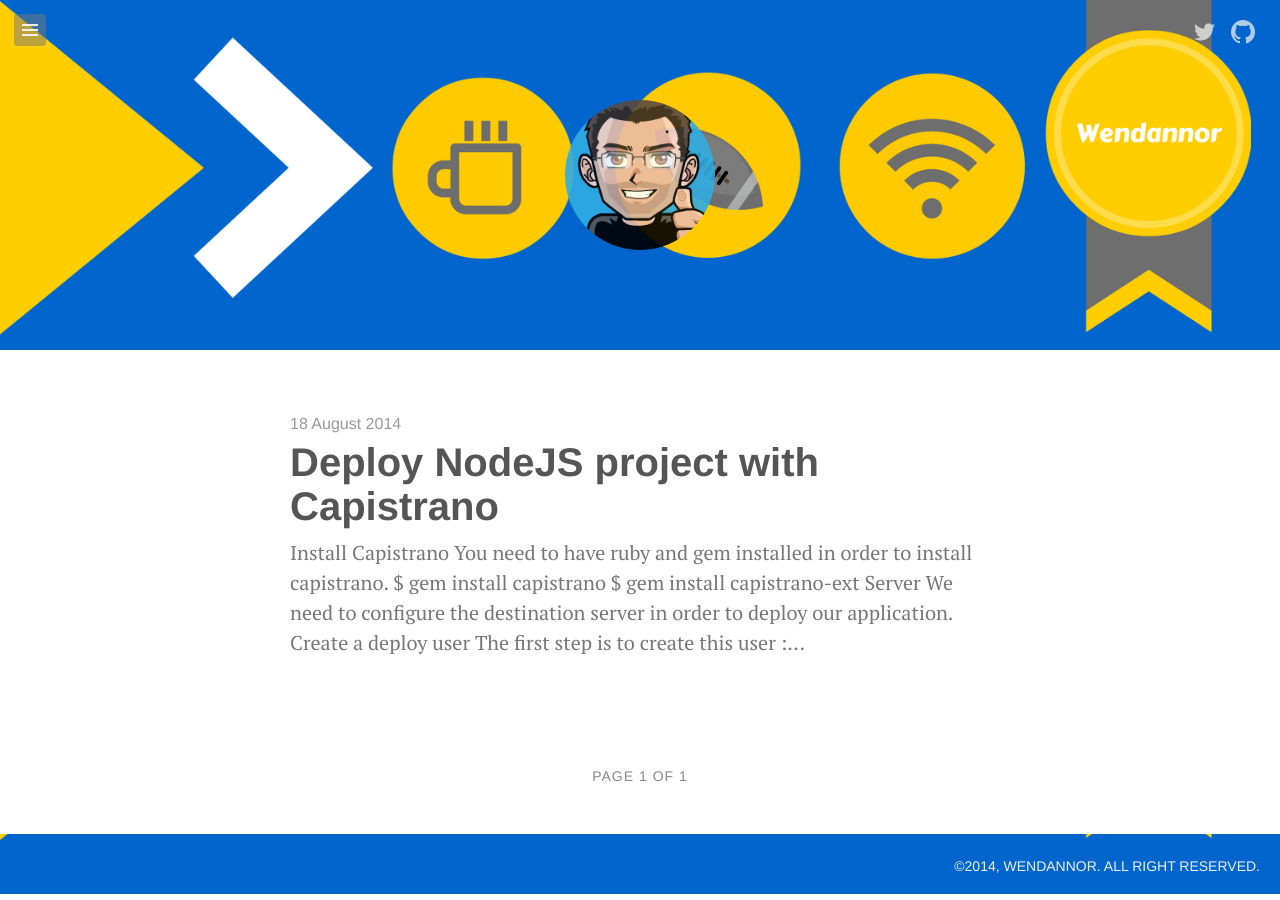
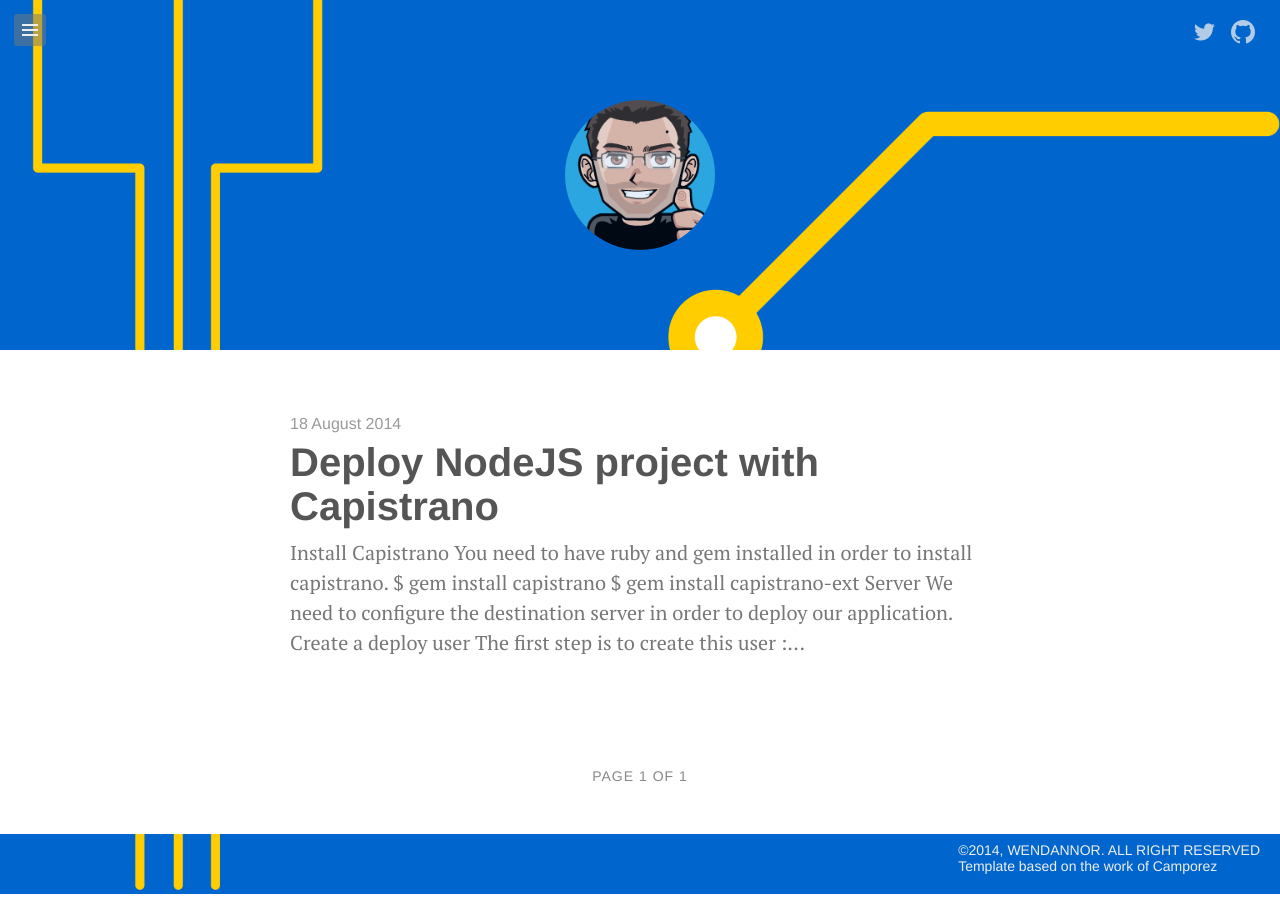
Before and after one commit to wendannor/wendannor.github.io, a Jekyll site: the page built from index.html, in a window 1280 px wide. Built offline with Jekyll 4.4.1, drawn with Linux system fonts in a browser that asks for light colours; Markdown is read by kramdown in place of the engine named in the settings; the list of posts is cut into pages by our own code.

Commit message:
New style + template author

```diff
--- a/_config.yml
+++ b/_config.yml
@@ -43,3 +43,6 @@ copyright:
   url:		https://twitter.com/wendannor
   type_title:	All right reserved
   type_url:	http://creativecommons.org/licenses/by-nc/2.5
+  template:
+    author: Camporez
+    url:    http://camporez.com
--- a/_layouts/page.html
+++ b/_layouts/page.html
@@ -17,5 +17,8 @@ layout: default
 	{{ content }}
 </div>
 <footer class="clean" style="background-image: url({{ site.cover }}); background-position: bottom; height: 60px;">
-	<p class="copyright">&copy;{{ site.time | date: "%Y" }}, <a href="{{ site.copyright.url }}" target="_blank">{{ site.copyright.author }}</a>. <a href="{{ site.copyright.type_url }}" target="_blank">{{ site.copyright.type_title }}</a>.</p>
+	<p class="copyright">&copy;{{ site.time | date: "%Y" }}, <a href="{{ site.copyright.url }}" target="_blank">{{ site.copyright.author }}</a>. <a href="{{ site.copyright.type_url }}" target="_blank">{{ site.copyright.type_title }}</a>.
+		<br/>
+	<span class="template">Template based on the work of <a href="{{site.copyright.template.url}}">{{site.copyright.template.author}}</a><span>
+	</p>
 </footer>
--- a/assets/css/default.css
+++ b/assets/css/default.css
@@ -446,6 +446,11 @@ pre code {
 	text-decoration: none;
 }
 
+span.template {
+text-decoration: none;
+text-transform: none;
+}
+
 #post-list {
 	font-family: "Helvetica Neue", Helvetica, Arial, sans-serif;
 	top: 50px;
--- a/index.html
+++ b/index.html
@@ -35,5 +35,7 @@ title: Home
 	{% endif %}
 </nav>
 <footer class="clean" style="background-image: url({{ site.cover }}); background-position: bottom; height: 60px;">
-	<p class="copyright">&copy;{{ site.time | date: "%Y" }}, <a href="{{ site.copyright.url }}" target="_blank">{{ site.copyright.author }}</a>. <a href="{{ site.copyright.type_url }}" target="_blank">{{ site.copyright.type_title }}</a>.</p>
+	<p class="copyright">&copy;{{ site.time | date: "%Y" }}, <a href="{{ site.copyright.url }}" target="_blank">{{ site.copyright.author }}</a>. <a href="{{ site.copyright.type_url }}" target="_blank">{{ site.copyright.type_title }}</a>
+		<br/>
+	<span class="template">Template based on the work of <a href="{{site.copyright.template.url}}">{{site.copyright.template.author}}</a><span></p>
 </footer>
```
Also changed, not shown: about/index.md (renamed from about.md), assets/images/cover.png.
